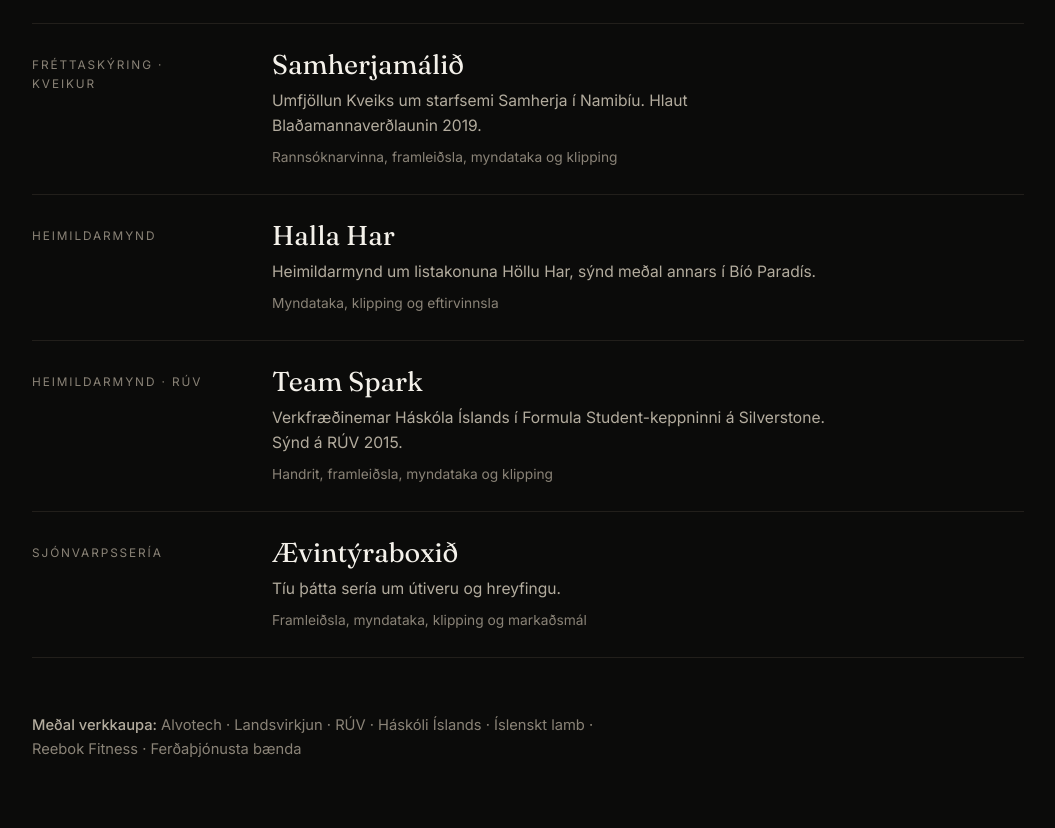
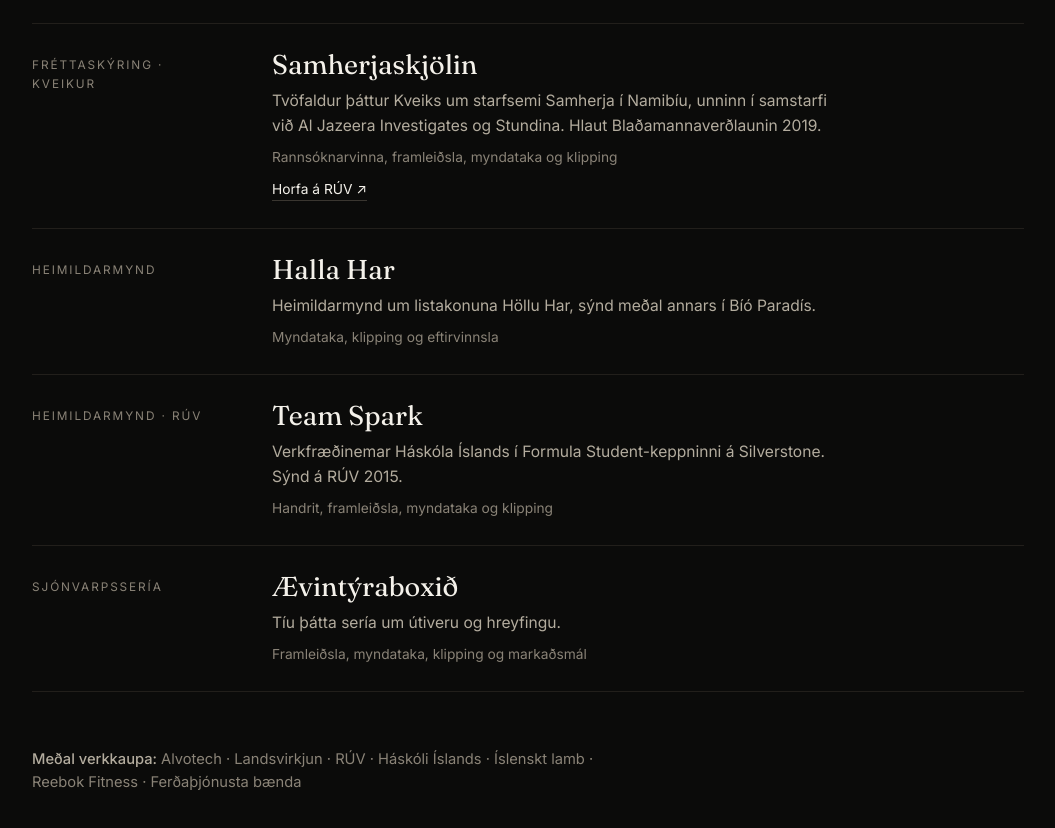
Before and after one commit to Drengsson/Drengsson, a plain HTML site: page index.html in a window 1280 px wide. Shown: the part 2216-3044 px from the top of the page, without its empty margins (112-1167 px from the left). Drawn offline with Linux system fonts and the light colour scheme; a script that the page names is missing.

Commit message:
Link Kveikur Samherjaskjölin episode

```diff
--- a/index.html
+++ b/index.html
@@ -411,8 +411,9 @@
         <li class="work-item">
           <span class="work-kind">Fréttaskýring · Kveikur</span>
           <div>
-            <h3>Samherjamálið</h3>
-            <p>Umfjöllun Kveiks um starfsemi Samherja í Namibíu. Hlaut Blaðamannaverðlaunin 2019.<span class="work-role">Rannsóknarvinna, framleiðsla, myndataka og klipping</span></p>
+            <h3>Samherjaskjölin</h3>
+            <p>Tvöfaldur þáttur Kveiks um starfsemi Samherja í Namibíu, unninn í samstarfi við Al Jazeera Investigates og Stundina. Hlaut Blaðamannaverðlaunin 2019.<span class="work-role">Rannsóknarvinna, framleiðsla, myndataka og klipping</span></p>
+            <a class="work-link" href="https://www.ruv.is/sjonvarp/spila/kveikur/27726/88d9nh" target="_blank" rel="noopener">Horfa á RÚV ↗</a>
           </div>
         </li>
         <li class="work-item">
```
Also changed, not shown: en.html (+2 -1 lines).
